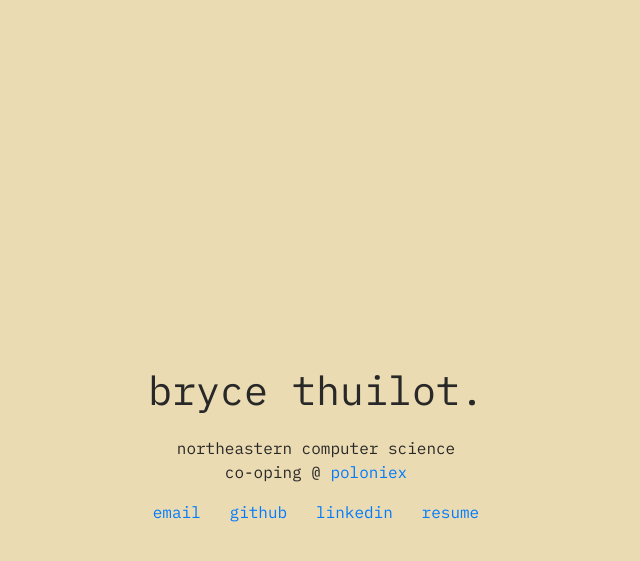
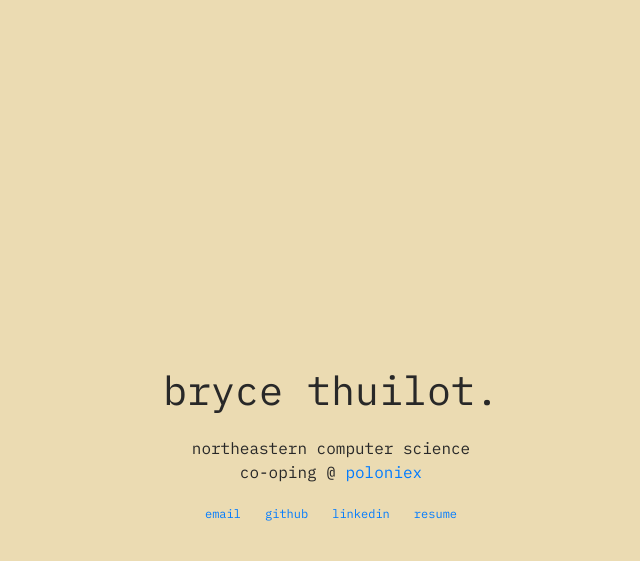
Before and after one commit to bthuilot/bthuilot.github.io, a Jekyll site: the page built from index.html, in a window 1280 px wide. Shown: the top 561 px of the page, without its empty margins (309-949 px from the left). Built offline with Jekyll 4.4.1, drawn with Linux system fonts in a browser that asks for light colours.

Commit message:
Fix sizing on mobile

```diff
--- a/_includes/profile.html
+++ b/_includes/profile.html
@@ -1,5 +1,5 @@
-<div class="container d-flex h-100">
-  <div class="row align-self-center w-100">
+<div class="container d-flex h-100 w-100">
+  <div class="row align-self-center mx-0 w-100">
     <div class="col-12">
       <div class="row justify-content-center name">
         <p class="text">bryce thuilot.</p>
--- a/_sass/_home.scss
+++ b/_sass/_home.scss
@@ -1,3 +1,7 @@
 .name {
   font-size: 2.5em;
 }
+
+.social-link {
+  font-size: 0.75em;
+}
```
